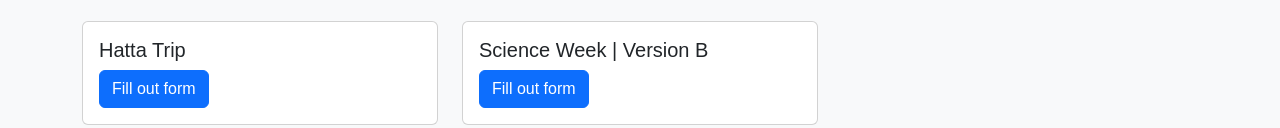
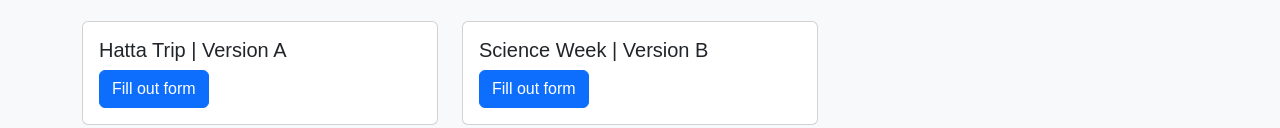
Before and after one commit to afsukool/mbmc2, a plain HTML site: page index.html in a window 1280 px wide. Shown: the part 161-289 px from the top of the page. Drawn offline with nearby package versions, Linux system fonts and the light colour scheme.

Commit message:
Update index.html

```diff
--- a/index.html
+++ b/index.html
@@ -42,7 +42,7 @@
     <div class="col-md-4">
       <div class="card">
         <div class="card-body">
-          <h5 class="card-title">Hatta Trip</h5>
+          <h5 class="card-title">Hatta Trip | Version A</h5>
           <a href="https://forms.cloud.microsoft/Pages/ResponsePage.aspx?id=OjieqMZK50GEnu9BeD6s0bDS7R4RQZhGg3oY8F74wjpUQzZKOE1HTVJTUUhESDREN0hLV0Y3NEVOOS4u" target="_blank" class="btn btn-primary">Fill out form</a>
         </div>
       </div>
```
